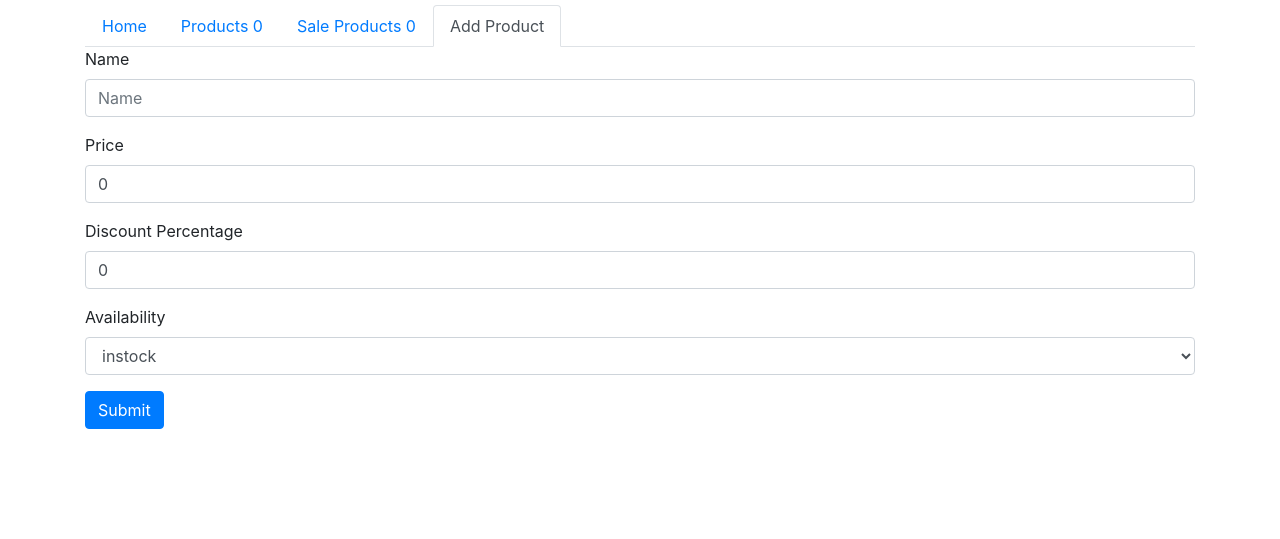
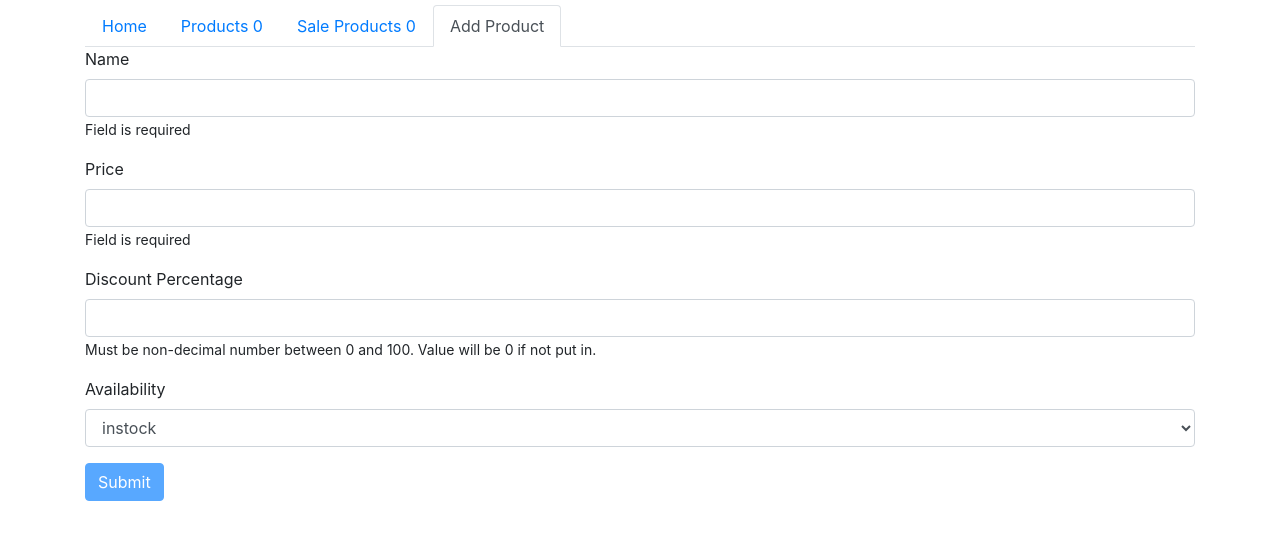
Before and after one commit to slevine111/acme_products_sales, a React app: page /#/products/create in a window 1280 px wide. Shown: the part 51-590 px from the top of the page. Built offline with nearby package versions, Linux system fonts and the light colour scheme; no server answers.

Commit message:
made for much more hlepful

```diff
--- a/client/App.js
+++ b/client/App.js
@@ -32,6 +32,7 @@ class App extends Component {
   }
 
   onSubmit(newProduct) {
+    newProduct.DiscountPercentage = newProduct.DiscountPercentage || 0
     return axios
       .post('/api/products', newProduct)
       .then(() => this.loadProducts())
--- a/client/CreateProductForm.js
+++ b/client/CreateProductForm.js
@@ -1,20 +1,83 @@
 import React, { Component } from 'react'
-import axios from 'axios'
 
 class CreateProductForm extends Component {
   constructor() {
     super()
     this.state = {
       Name: '',
-      Price: 0.0,
-      DiscountPercentage: 0,
-      Availability: 'instock'
+      Price: '',
+      DiscountPercentage: '',
+      Availability: 'instock',
+      error: '',
+      nameFieldHasBeenClicked: false,
+      priceFieldHasBeenClicked: false,
+      discountPercentageAllowed: true
     }
     this.onChange = this.onChange.bind(this)
     this.onSubmit = this.onSubmit.bind(this)
+    this.updateStateFieldHasBeenClicked = this.updateStateFieldHasBeenClicked.bind(
+      this
+    )
+  }
+
+  componentDidMount() {
+    document.querySelector('#name-input').addEventListener('focusout', () => {
+      this.updateStateFieldHasBeenClicked('name')
+    })
+
+    document.querySelector('#price-input').addEventListener('focusout', () => {
+      this.updateStateFieldHasBeenClicked('price')
+    })
+  }
+
+  updateStateFieldHasBeenClicked(productProperty) {
+    this.setState(curState => {
+      curState[`${productProperty}FieldHasBeenClicked`] = true
+      return curState
+    })
+  }
+
+  showFieldTextTip(field) {
+    const textTips = {
+      Name: {
+        text: 'Field is required',
+        keep: this.state.Name === ''
+      },
+      Price: {
+        text: 'Field is required',
+        keep: this.state.Price === ''
+      },
+      DiscountPercentage: {
+        text:
+          'Must be non-decimal number between 0 and 100. Value will be 0 if not put in.',
+        keep: true
+      }
+    }
+
+    const useRedFont = {
+      Name: this.state.Name === '' && this.state.nameFieldHasBeenClicked,
+      Price: this.state.Price === '' && this.state.priceFieldHasBeenClicked,
+      DiscountPercentage: !this.state.discountPercentageAllowed
+    }
+
+    return (
+      <div>
+        <small
+          className={`help-text-size ${useRedFont[field] ? 'red-font' : ''}`}
+        >
+          {textTips[field].keep ? textTips[field].text : ''}
+        </small>
+      </div>
+    )
   }
 
   onChange({ target }) {
+    if (target.name === 'DiscountPercentage') {
+      this.setState({
+        discountPercentageAllowed:
+          /^([0-9]{1,2}|100)$/.test(target.value) || target.value === ''
+      })
+    }
     this.setState({ [target.name]: target.value })
   }
 
@@ -32,43 +95,61 @@ class CreateProductForm extends Component {
 
   render() {
     //pattern="[0-9.]+"
-    const { Name, Price, DiscountPercentage, Availability } = this.state
+    const {
+      Name,
+      Price,
+      DiscountPercentage,
+      Availability,
+      nameFieldHasBeenClicked,
+      priceFieldHasBeenClicked,
+      discountPercentageAllowed
+    } = this.state
+    const canNotSubmit =
+      [Name, Price, Availability].includes('') ||
+      !this.state.discountPercentageAllowed
     return (
       <form onSubmit={this.onSubmit}>
         <div className="form-group">
-          <label htmlFor="Name">Name</label>
+          <label htmlFor="Name"> Name</label>
           <input
+            id="name-input"
             type="text"
-            className="form-control"
+            className={`form-control ${
+              Name === '' && nameFieldHasBeenClicked ? 'red-border' : ''
+            }`}
             name="Name"
             value={Name}
             onChange={event => this.onChange(event)}
-            placeholder="Name"
           />
+          {this.showFieldTextTip('Name')}
         </div>
         <div className="form-group">
           <label htmlFor="Price">Price</label>
           <input
+            id="price-input"
             type="text"
-            className="form-control"
+            className={`form-control ${
+              Price === '' && priceFieldHasBeenClicked ? 'red-border' : ''
+            }`}
             name="Price"
             value={Price}
             onChange={event => this.onChange(event)}
-            placeholder="0"
           />
+          {this.showFieldTextTip('Price')}
         </div>
         <div className="form-group">
           <label htmlFor="DiscountPercentage">Discount Percentage</label>
           <input
             type="text"
-            className="form-control"
+            className={`form-control ${
+              !discountPercentageAllowed ? 'red-border' : ''
+            }`}
             name="DiscountPercentage"
             value={DiscountPercentage}
             onChange={event => this.onChange(event)}
-            placeholder="0"
           />
+          {this.showFieldTextTip('DiscountPercentage')}
         </div>
-
         <div className="form-group">
           <label htmlFor="Availability">Availability</label>
           <select
@@ -83,7 +164,11 @@ class CreateProductForm extends Component {
           </select>
         </div>
 
-        <button type="submit" className="btn btn-primary">
+        <button
+          type="submit"
+          className={`btn btn-primary ${canNotSubmit ? 'disabled' : ''}`}
+          disabled={canNotSubmit}
+        >
           Submit
         </button>
       </form>
--- a/client/index.html
+++ b/client/index.html
@@ -11,6 +11,12 @@
       integrity="sha384-ggOyR0iXCbMQv3Xipma34MD+dH/1fQ784/j6cY/iJTQUOhcWr7x9JvoRxT2MZw1T"
       crossorigin="anonymous"
     />
+    <link
+      rel="stylesheet"
+      href="https://use.fontawesome.com/releases/v5.7.2/css/all.css"
+      integrity="sha384-fnmOCqbTlWIlj8LyTjo7mOUStjsKC4pOpQbqyi7RrhN7udi9RwhKkMHpvLbHG9Sr"
+      crossorigin="anonymous"
+    />
     <link rel="stylesheet" href="/public/styles.css" />
     <script src="/public/bundle.js" defer></script>
   </head>
--- a/public/styles.css
+++ b/public/styles.css
@@ -1,3 +1,19 @@
 .on-sale {
   text-decoration: line-through;
 }
+
+.disabled {
+  cursor: not-allowed;
+}
+
+.red-border {
+  border-color: red;
+}
+
+.help-text-size {
+  font-size: 14px;
+}
+
+.red-font {
+  color: red;
+}
--- a/server/DataAccess/models/index.js
+++ b/server/DataAccess/models/index.js
@@ -5,7 +5,10 @@ const Product = connection.define('product', {
   Name: {
     type: Sequelize.STRING,
     allowNull: false,
-    unique: true
+    unique: true,
+    validate: {
+      notEmpty: true
+    }
   },
   Price: {
     type: Sequelize.DECIMAL,
--- a/server/api/index.js
+++ b/server/api/index.js
@@ -22,6 +22,8 @@ app.get('/api/products', (req, res, next) => {
 })
 
 app.post('/api/products', (req, res, next) => {
+  console.log(req.body)
+  console.log('got to here')
   return Product.create(req.body)
     .then(newProduct => res.json(newProduct))
     .catch(next)
@@ -40,6 +42,9 @@ app.use((req, res, next) => {
 })
 
 app.use((err, req, res, next) => {
+  console.log('got to error handling')
+  console.log(err.status)
+  console.log(err.message)
   console.error(err)
   res.status(err.status || 500).send(err.message || 'Internal Server Error')
 })
```
